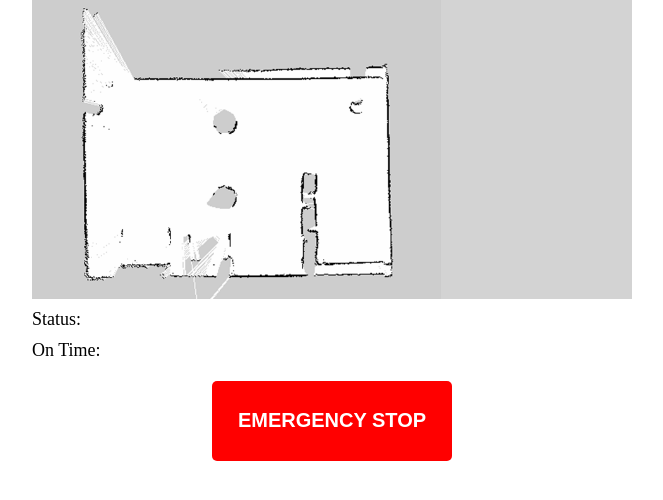
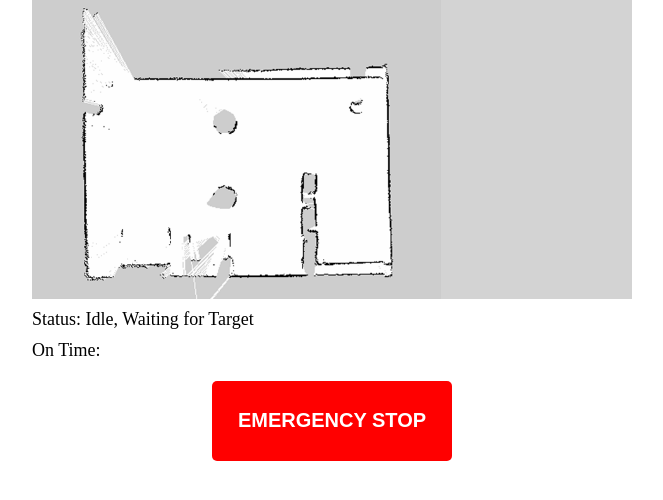
Before and after one commit to sborkowski1999/healthbot_server, a Flask app: page / in a window 1280 px wide. Shown: the part 101-601 px from the top of the page, without its empty margins (308-971 px from the left). Run offline with Flask 3, Linux system fonts and the light colour scheme; some libraries are stand-ins or nearby versions.

Commit message:
updating status

```diff
--- a/templates/index.html
+++ b/templates/index.html
@@ -102,7 +102,7 @@
 	<body>
   <div class="container">
     <div id="map-container"><img id="map-image" src="/static/map_image.png" alt="Map Image"></div>
-    <div id="status-label">Status:</div>
+    <div id="status-label">Status: Idle, Waiting for Target</div>
     <div id="ontime-label">On Time:</div>
     <button id="emergency-button">EMERGENCY STOP</button>
     <div id="prompt-container">Please start loading laundry to the bin!
@@ -176,6 +176,7 @@
           // Emit the coordinates to the server
           socket.emit('marker_coordinates', { x: x, y: y });
           //status: Heading to Target Room
+          document.getElementById('status-label').textContent = 'Status: ' + 'Heading to Target Room';
         }
 
         }
@@ -196,6 +197,7 @@
       promptContainer.style.display = 'block';
       idle=0;
       //status: Waiting To be Loaded
+      document.getElementById('status-label').textContent = 'Status: ' + 'Waiting To be Loaded';
       //time out?
 
 
@@ -205,6 +207,7 @@
       var unloadPromptContainer = document.getElementById('unload-prompt-container');
       unloadPromptContainer.style.display = 'block';
       //status: Waiting to be Unloaded
+      document.getElementById('status-label').textContent = 'Status: ' + 'Waiting To be Unloaded';
       //time out?
 
 
@@ -215,6 +218,7 @@
       promptContainer.style.display = 'none';
       socket.emit('patient_done_loading');
       //status: Heading to Laundry Station
+      document.getElementById('status-label').textContent = 'Status: ' + 'Heading to Laundry Station';
 
     }
 
@@ -224,6 +228,7 @@
       socket.emit('patient_done_Unloading');
       idle=1;
       //status: Idle, Waiting for Target
+      document.getElementById('status-label').textContent = 'Status: ' + 'Idle, Waiting for Target Selection';
     }
 
     // Add event listeners
```
